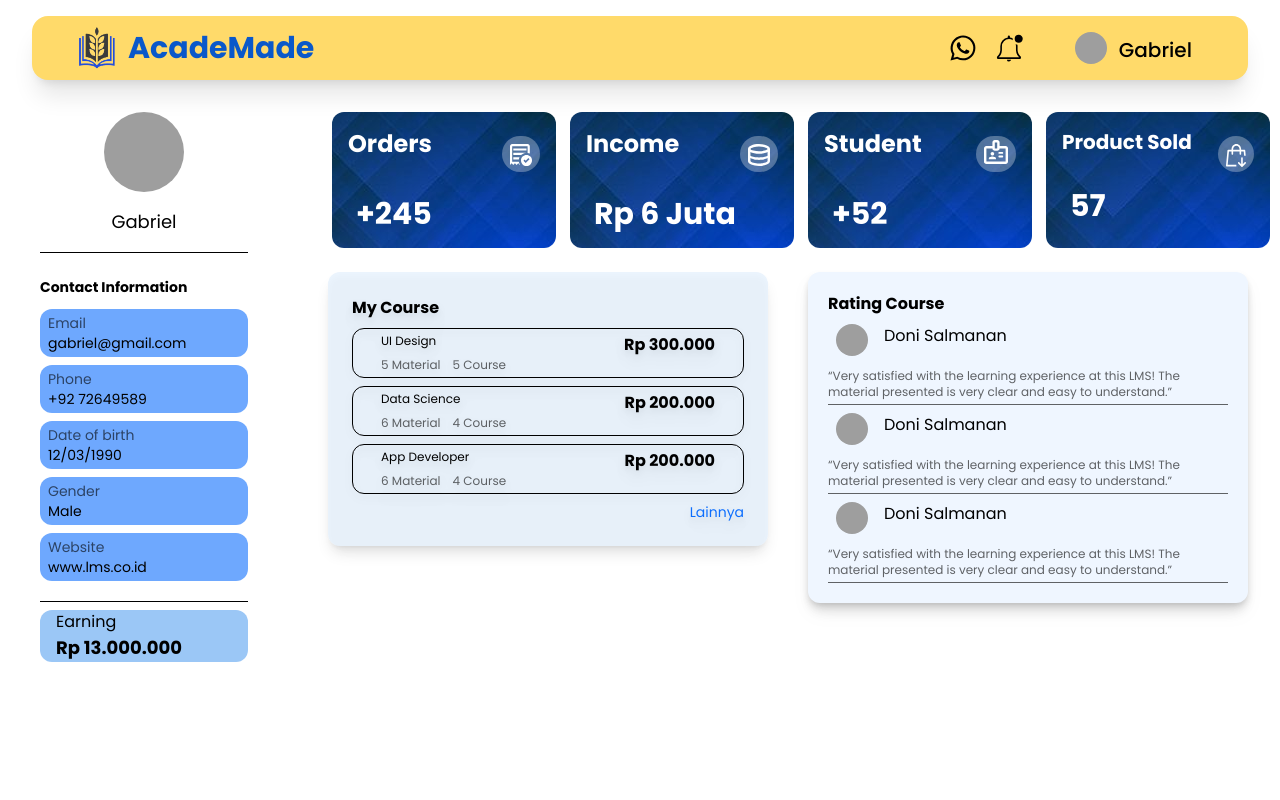
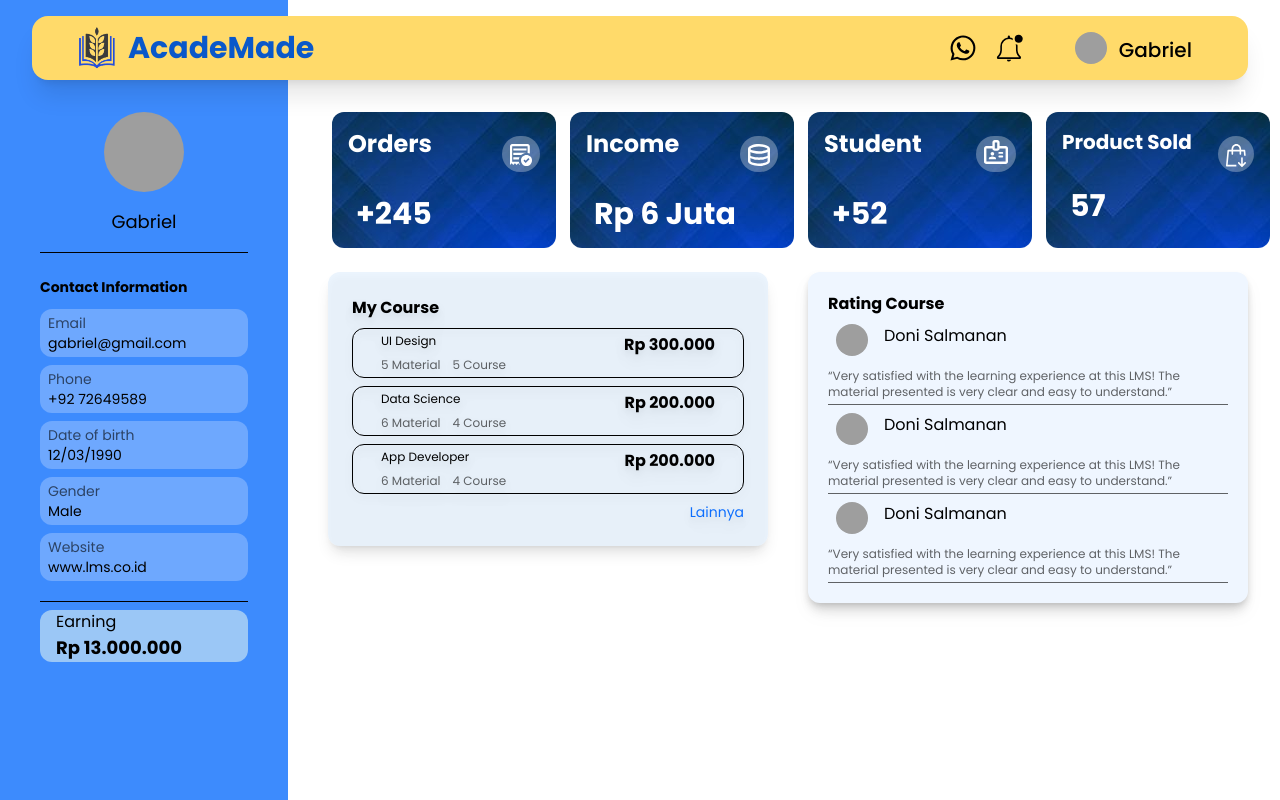
Before and after one commit to Capstone-Project-Kelompok-11/frontend-web-react, a React (Vite) app: page /profile in a window 1280 px wide. Built offline with nearby package versions, Linux system fonts and the light colour scheme; grey boxes are pictures that could not be loaded.

Commit message:
refactor: add Profile Sidebar

```diff
--- a/src/components/organism/ProfileSideBar/ProfileSideBar.organism.jsx
+++ b/src/components/organism/ProfileSideBar/ProfileSideBar.organism.jsx
@@ -27,7 +27,7 @@ function ProfileSideBar() {
   ];
 
   return (
-    <div className="absolute block inset-x-0 top-0 py-28 bg-custom-blue w-72 h-screen ">
+    <div className="fixed block inset-x-0 top-0 py-28 bg-primary-30 w-72 h-screen ">
       <div className="text-center px-10 flex-row">
         <ProfileAccount />
         <div className="flex flex-col items-start my-4">
```
